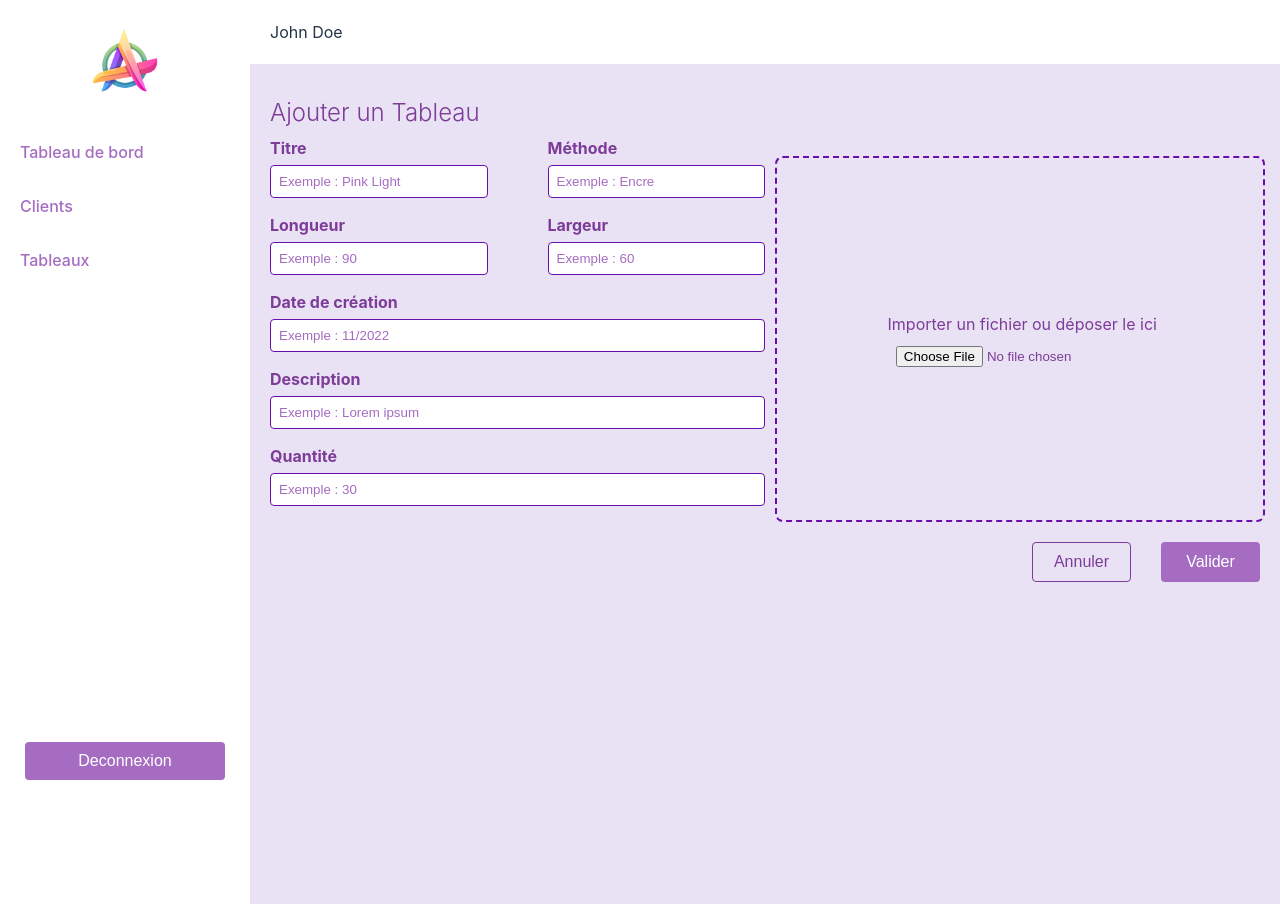
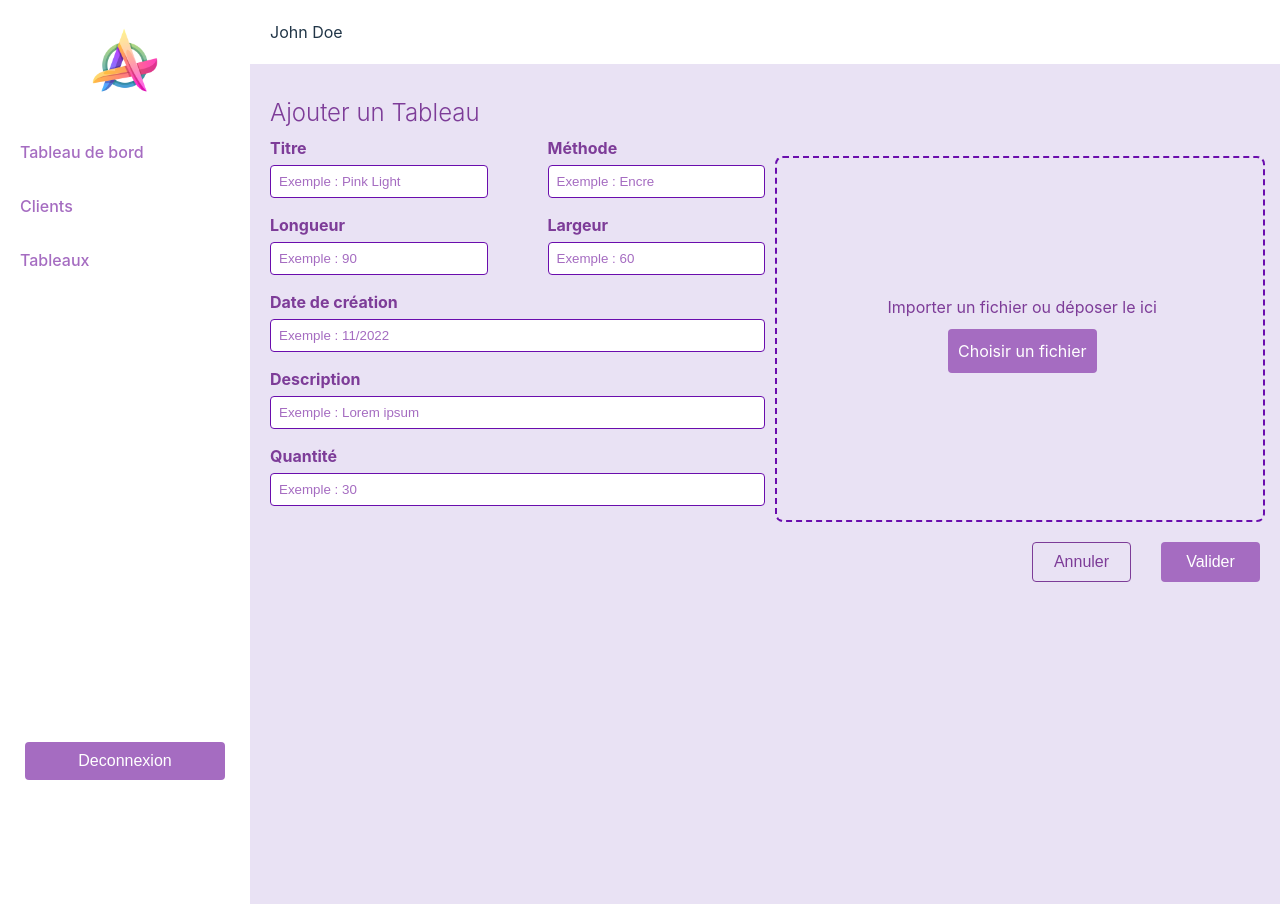
Before and after one commit to emelinebd/art_management_front, a React (Vite) app: page /add-paint in a window 1280 px wide. Built offline with nearby package versions, Linux system fonts and the light colour scheme; the HTML template or start-up script is replaced by a standard one.

Commit message:
add files

```diff
--- a/src/Layouts/AddPainting.jsx
+++ b/src/Layouts/AddPainting.jsx
@@ -4,11 +4,9 @@ import Input from '../components/Input';
 import Button from '../components/Button';
 import Sidebar from '../components/Sidebar';
 import UserNameDisplay from '../components/UserNameDisplay';
-import '../styles/AddPainting.css';
-
-// Importation de l'icône de poubelle (exemple avec Font Awesome)
 import { FontAwesomeIcon } from '@fortawesome/react-fontawesome';
 import { faTrashAlt } from '@fortawesome/free-solid-svg-icons';
+import '../styles/AddPainting.css';
 
 const AddPainting = () => {
   const [title, setTitle] = useState('');
@@ -18,13 +16,14 @@ const AddPainting = () => {
   const [creationDate, setCreationDate] = useState('');
   const [description, setDescription] = useState('');
   const [quantity, setQuantity] = useState('');
-  const [file, setFile] = useState(null); // State pour le fichier sélectionné
+  const [files, setFiles] = useState([]); // State pour les fichiers sélectionnés
   const [dragOver, setDragOver] = useState(false); // State pour la mise en surbrillance de la zone de glisser-déposer
   const navigate = useNavigate();
 
   // Fonction pour gérer le changement de fichier
   const handleFileChange = (e) => {
-    setFile(e.target.files[0]); // Met à jour le fichier sélectionné dans l'état `file`
+    const filesArray = Array.from(e.target.files);
+    setFiles([...files, ...filesArray]);
   };
 
   // Fonction pour gérer l'événement de survol lors du glisser-déposer
@@ -41,22 +40,24 @@ const AddPainting = () => {
   // Fonction pour gérer le dépôt d'un fichier lors du glisser-déposer
   const handleDrop = (e) => {
     e.preventDefault();
-    setFile(e.dataTransfer.files[0]); // Met à jour le fichier sélectionné avec celui déposé
+    const droppedFiles = Array.from(e.dataTransfer.files);
+    setFiles([...files, ...droppedFiles]); // Ajoute les fichiers déposés à la liste des fichiers
     setDragOver(false); // Réinitialise l'état de survol
+  };
+
+  // Fonction pour gérer la suppression d'un fichier
+  const handleFileRemove = (indexToRemove) => {
+    const updatedFiles = files.filter((file, index) => index !== indexToRemove);
+    setFiles(updatedFiles);
   };
 
   // Fonction pour gérer la soumission du formulaire
   const handleSubmit = (e) => {
     e.preventDefault();
-    // Logique pour ajouter le tableau (par exemple, envoyer les données à une API)
-    console.log('Tableau ajouté:', { title, method, length, width, creationDate, description, quantity, file });
-    // Après l'ajout, vous pouvez rediriger l'utilisateur vers la liste des tableaux
+    // Logique pour ajouter les tableaux (envoyer les données à une API, etc.)
+    console.log('Tableaux ajoutés:', { title, method, length, width, creationDate, description, quantity, files });
+    // Rediriger l'utilisateur vers la liste des tableaux après l'ajout
     navigate('/paintings');
-  };
-
-  // Fonction pour supprimer le fichier sélectionné
-  const handleFileRemove = () => {
-    setFile(null); // Réinitialise l'état `file` à `null`
   };
 
   return (
@@ -131,18 +132,28 @@ const AddPainting = () => {
               >
                 <label htmlFor="file-upload" className="custom-file-upload">
                   <span>Importer un fichier ou déposer le ici</span>
+                  <span className="btn-choose">Choisir un fichier</span>
                   <input
                     id="file-upload"
                     type="file"
                     onChange={handleFileChange}
                     accept="image/*"
+                    multiple // Permettre le choix de plusieurs fichiers
                   />
                 </label>
               </div>
-              {file && (
+              {files.length > 0 && (
                 <div className="file-info">
-                  <span>{file.name}</span>
-                  <FontAwesomeIcon icon={faTrashAlt} onClick={handleFileRemove} className="trash-icon" />
+                  {files.map((file, index) => (
+                    <div key={index} className="file-item">
+                      <span>{file.name}</span>
+                      <FontAwesomeIcon
+                        icon={faTrashAlt}
+                        onClick={() => handleFileRemove(index)}
+                        className="trash-icon"
+                      />
+                    </div>
+                  ))}
                 </div>
               )}
               <div className="form-buttons">
--- a/src/styles/AddPainting.css
+++ b/src/styles/AddPainting.css
@@ -74,18 +74,21 @@
 }
 
 .file-info {
-  display: flex;
-  align-items: center;
-  justify-content: space-between;
   margin-top: 10px;
   width: 100%;
   border: 1px solid var(--border-color);
   border-radius: 5px;
 }
 
+.file-item {
+  display: flex;
+  align-items: center;
+  justify-content: flex-start;
+}
+
 .file-info span {
   flex: 1;
-  text-align: center;
+  padding-left: 10px;
 }
 
 .file-remove {
@@ -168,3 +171,21 @@
 .file-info svg {
   padding-right: 20px;
 }
+
+#file-upload {
+  display: none;
+}
+
+.btn-choose {
+  padding: 10px;
+  background-color: var(--second-background-color);
+  color: white;
+  border: none;
+  border-radius: 4px;
+  cursor: pointer;
+  font-size: 16px;
+}
+
+.btn-choose:hover {
+  background-color: var(--focus-color);
+}
```
